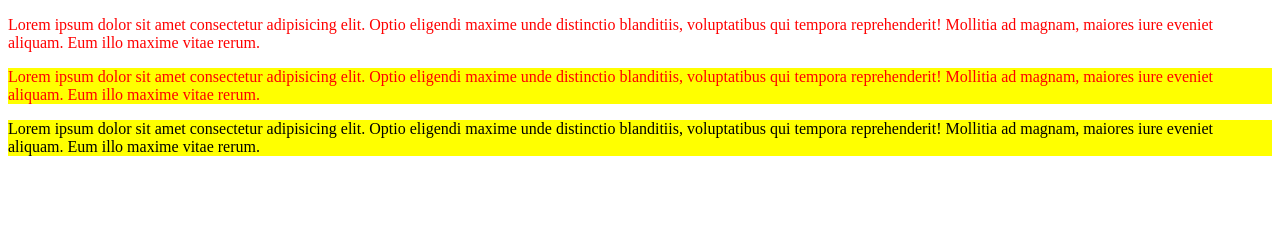
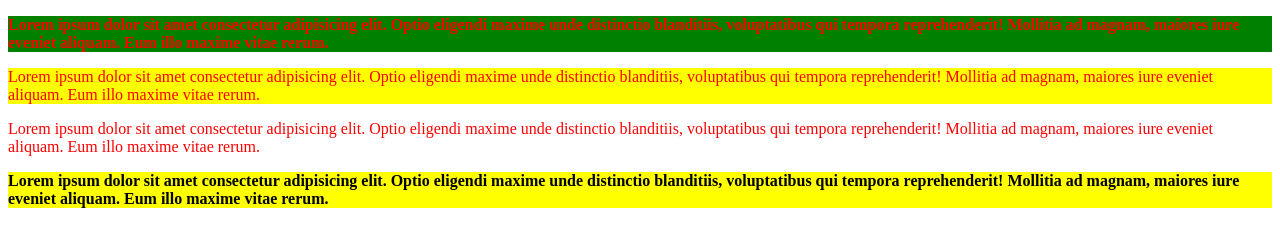
Before and after one commit to sorantaak/css, a plain HTML site: page index.html in a window 1280 px wide. Drawn offline with Linux system fonts and the light colour scheme.

Commit message:
Dependent and multilevel selectors

```diff
--- a/index.html
+++ b/index.html
@@ -8,7 +8,7 @@
 		<link rel="stylesheet" href="style.css" />
 	</head>
 	<body>
-		<header id="first">
+		<header id="first" class="bold">
 			<p class="color-red">
 				Lorem ipsum dolor sit amet consectetur adipisicing elit. Optio eligendi
 				maxime unde distinctio blanditiis, voluptatibus qui tempora
@@ -25,12 +25,20 @@
 			</p>
 		</header>
 		<header>
-			<p class="background-yellow">
+			<p class="color-red">
 				Lorem ipsum dolor sit amet consectetur adipisicing elit. Optio eligendi
 				maxime unde distinctio blanditiis, voluptatibus qui tempora
 				reprehenderit! Mollitia ad magnam, maiores iure eveniet aliquam. Eum
 				illo maxime vitae rerum.
 			</p>
 		</header>
+		<header>
+			<div class="background-yellow">
+				Lorem ipsum dolor sit amet consectetur adipisicing elit. Optio eligendi
+				maxime unde distinctio blanditiis, voluptatibus qui tempora
+				reprehenderit! Mollitia ad magnam, maiores iure eveniet aliquam. Eum
+				illo maxime vitae rerum.
+            </div>
+		</header>
 	</body>
 </html>
--- a/style.css
+++ b/style.css
@@ -16,3 +16,15 @@
 .background-yellow {
 	background-color: yellow;
 }
+#first.bold {
+	font-weight: bold;
+}
+/* .color-red.background-yellow {
+	font-weight: bold;
+} */
+div.background-yellow {
+	font-weight: bold;
+}
+#first p.color-red {
+	background: green;
+}
```
